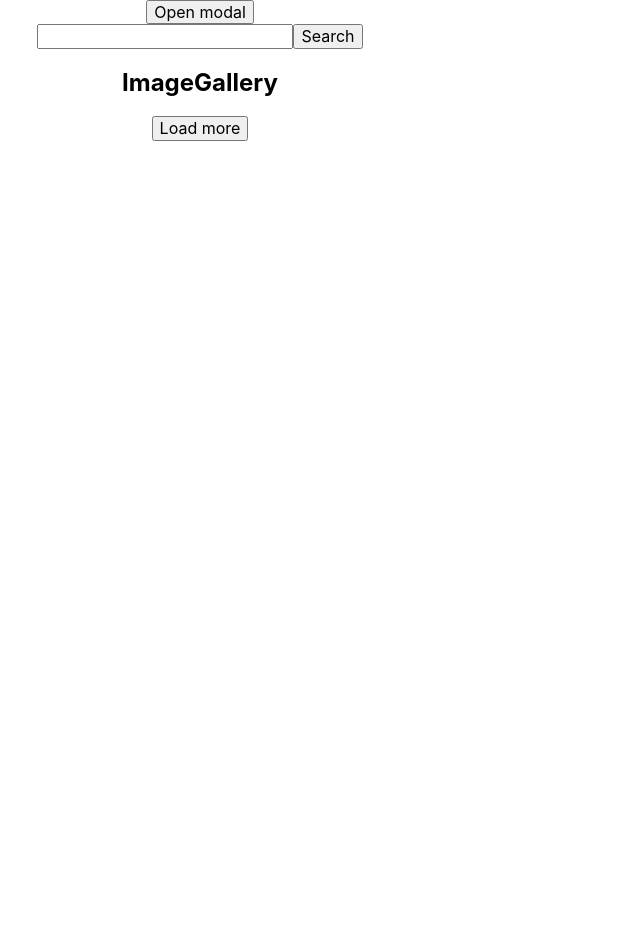
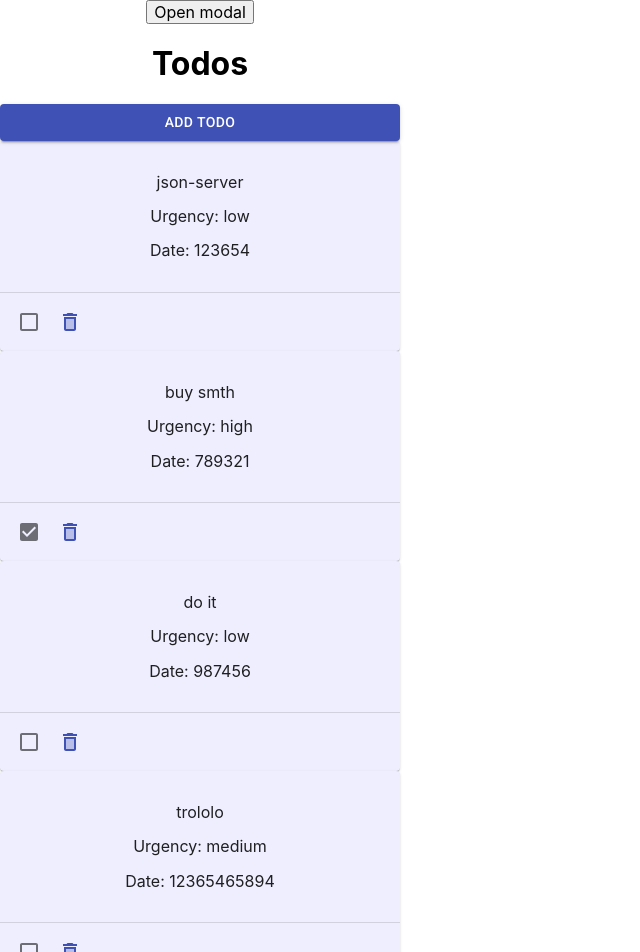
Before and after one commit to Yevheniia30/hooks, a React (Create React App) app: page / in a window 1280 px wide. Shown: the top 952 px of the page, without its empty margins (0-640 px from the left). Before the commit the page ends 800 px from the top, so only its background shows below. Built offline with nearby package versions, Linux system fonts and the light colour scheme; data requests are answered from the project's data file.

Commit message:
practice

```diff
--- a/db.json
+++ b/db.json
@@ -2,23 +2,146 @@
   "todos": [
     {
       "id": 1,
-      "text": "json-server",
+      "value": "json-server",
       "date": 123654,
+      "urgency": "low",
       "isDone": false
     },
-    [
-      {
-        "id": 2,
-        "text": "buy smth",
-        "date": 789321,
-        "isDone": true
-      }
-    ],
     {
-      "text": "do it",
+      "id": 2,
+      "value": "buy smth",
+      "date": 789321,
+      "urgency": "high",
+      "isDone": true
+    },
+    {
+      "id": 3,
+      "value": "do it",
       "date": 987456,
+      "urgency": "low",
+      "isDone": false
+    },
+    {
+      "id": 4,
+      "value": "trololo",
+      "date": 12365465894,
+      "urgency": "medium",
+      "isDone": false
+    },
+    {
+      "value": "sdfghjkl",
+      "urgency": "low",
+      "date": "2021/03/29 03:38:00",
       "isDone": false,
-      "id": 3
+      "id": 5
+    },
+    {
+      "id": 6
+    },
+    {
+      "value": "sdfghjkl",
+      "urgency": "low",
+      "date": "2021/03/29 03:43:15",
+      "isDone": false,
+      "id": 7
+    },
+    {
+      "value": "xcvbnm,",
+      "urgency": "low",
+      "date": "2021/03/29 03:48:51",
+      "isDone": false,
+      "id": 8
+    },
+    {
+      "value": "qwerty",
+      "urgency": "high",
+      "date": "2021/03/29 03:49:42",
+      "isDone": false,
+      "id": 9
+    },
+    {
+      "value": "dfghjkl",
+      "urgency": "medium",
+      "date": "2021/03/29 04:51:02",
+      "isDone": false,
+      "id": 10
+    },
+    {
+      "value": "rtyui",
+      "urgency": "high",
+      "date": "2021/03/29 04:56:36",
+      "isDone": false,
+      "id": 11
+    },
+    {
+      "id": "cXlKlsHOz",
+      "value": "tyudfghjkl",
+      "urgency": "high",
+      "date": "2021/03/29 04:58:31",
+      "isDone": false
+    },
+    {
+      "value": "fghj",
+      "urgency": "low",
+      "date": "2021/03/29 05:00:23",
+      "isDone": false,
+      "id": 12
+    },
+    {
+      "value": "dfghjkl",
+      "urgency": "low",
+      "date": "2021/03/29 05:01:08",
+      "isDone": false,
+      "id": 13
+    },
+    {
+      "value": "sdfghjkl",
+      "urgency": "low",
+      "date": "2021/03/29 05:01:29",
+      "isDone": false,
+      "id": 14
+    },
+    {
+      "value": "123",
+      "urgency": "high",
+      "date": "2021/03/29 05:04:46",
+      "isDone": false,
+      "id": 15
+    },
+    {
+      "id": "WMLbFs_eg",
+      "value": "yevheniia",
+      "urgency": "low",
+      "date": "2021/03/29 05:07:07",
+      "isDone": false
+    },
+    {
+      "id": "lPdDYcEbG",
+      "value": "min",
+      "urgency": "medium",
+      "date": "2021/03/29 05:13:52",
+      "isDone": false
+    },
+    {
+      "id": "B5ON1N8Tn",
+      "value": "anna",
+      "urgency": "high",
+      "date": "2021/03/29 05:17:20",
+      "isDone": false
+    },
+    {
+      "id": "lp_7HGyOJ",
+      "value": "hhh",
+      "urgency": "high",
+      "date": "2021/03/29 05:18:25",
+      "isDone": false
+    },
+    {
+      "id": "9qw7wd4j4",
+      "value": "nnn",
+      "urgency": "high",
+      "date": "2021/03/29 05:19:40",
+      "isDone": false
     }
   ]
 }
--- a/package.json
+++ b/package.json
@@ -19,6 +19,7 @@
     "react-dom": "^17.0.1",
     "react-jss": "^10.5.1",
     "react-scripts": "4.0.2",
+    "react-spinners": "^0.10.6",
     "shortid": "^2.2.16",
     "web-vitals": "^1.1.0"
   },
@@ -29,7 +30,7 @@
     "eject": "react-scripts eject",
     "predeploy": "npm run build",
     "deploy": "gh-pages -d build",
-    "server": "json-server --watch db.json --port 8080 --delay 10"
+    "server": "json-server --watch db.json --port 8080 --delay 3000"
   },
   "eslintConfig": {
     "extends": [
--- a/src/App.js
+++ b/src/App.js
@@ -2,12 +2,12 @@ import { Component } from 'react';
 import s from './App.module.css';
 
 // import Example from './components/Example/Example';
-// import TodosPage from './components/Todos/TodosPage';
+import TodosPage from './components/Todos/TodosPage';
 import Modal from './components/Modal/Modal';
 // import TimerPage from './components/Timer/TimerPage';
 // import ArticleList from './components/ArticleList/ArticlelIst';
 // import Clock from './components/Clock/Clock';
-import ImageGallery from './components/ImageGallery/ImageGallery';
+// import ImageGallery from './components/ImageGallery/ImageGallery';
 
 class App extends Component {
   state = {
@@ -39,10 +39,10 @@ class App extends Component {
           </Modal>
         )}
         {/* <TimerPage /> */}
-        {/* <TodosPage /> */}
+        <TodosPage />
         {/* <Clock /> */}
         {/* <ArticleList articles={this.state.articles} /> */}
-        <ImageGallery />
+        {/* <ImageGallery /> */}
       </div>
     );
   }
--- a/src/components/ImageGallery/ImageGallery.jsx
+++ b/src/components/ImageGallery/ImageGallery.jsx
@@ -1,9 +1,9 @@
 import React, { Component } from 'react';
-// import axios from 'axios';
 import ImageItem from './ImageItem';
 import SearchBar from '../SearchBar/SearchBar';
-import fetchImages from '../../services/images-api';
-import ImagesApi from '../../services/images-api';
+// import fetchImages from '../../services/images-api';
+// import fetchImgs from '../../services/images-api';
+import imagesApi from '../../services/images-api';
 
 class ImageGallery extends Component {
   state = {
@@ -12,48 +12,54 @@ class ImageGallery extends Component {
     searchQuery: '',
   };
 
-  // запрос на API нужно сделать когда state (у нас searchQuery) обновился и не равен предідущему
   componentDidUpdate(prevProps, prevState) {
     if (prevState.searchQuery !== this.state.searchQuery) {
-      fetchImages();
+      this.fetchImages();
     }
   }
 
   onChangeQuery = query => {
-    // при сабмите сохраняем значение инпута query в searchQuery
-    // при сабмите сбрасываем значение page и очищаем результаты предыдущего поиска
     this.setState({ searchQuery: query, page: 1, images: [] });
   };
 
-  //запрс на API вызывается при сабмите и при нажатии loadMore
-  // fetchImages = () => {
-  //   const { searchQuery, page } = this.state;
-  //   const key = '16825213-7fb8f93f8fb61dc742d5122ac';
-  //   axios
-  //     .get(
-  //       `https://pixabay.com/api/?q=${searchQuery}&page=${page}&key=${key}&image_type=photo&orientation=horizontal&per_page=12`,
-  //     )
-  //     .then(res => {
-  //       this.setState(prevState => ({
-  //         // распыляем массив полученных данных поверх предыдущего массива
-  //         images: [...prevState.images, ...res.data.hits],
-  //         page: prevState.page + 1,
-  //       }));
-  //     });
-  // };
+  fetchImages = () => {
+    const { page, searchQuery } = this.state;
+
+    const options = {
+      page,
+      searchQuery,
+    };
+
+    imagesApi.fetchImages(options).then(images => {
+      this.setState(prevState => ({
+        images: [...prevState.images, ...images],
+        page: prevState.page + 1,
+      }));
+      // плавный скролл стр когда приходит новые изображения
+      window.scrollTo({
+        top: document.documentElement.scrollHeight,
+        behavior: 'smooth',
+      });
+    });
+  };
 
   render() {
-    const images = this.state.images;
+    const { images } = this.state;
     return (
       <div>
         <SearchBar onSubmit={this.onChangeQuery} />
-        <h2>ImageGallery</h2>
         <ul>
-          {images.map(({ id, webformatURL, tags }) => (
-            <ImageItem key={id} webformatURL={webformatURL} tags={tags} />
+          {images.map(({ id, webformatURL, tags, largeImageURL }) => (
+            <ImageItem
+              key={id}
+              webformatURL={webformatURL}
+              tags={tags}
+              largeImageURL={largeImageURL}
+              // onImgClick={onImgClick}
+            />
           ))}
         </ul>
-        <button type="button" onClick={fetchImages}>
+        <button type="button" onClick={this.fetchImages}>
           Load more
         </button>
       </div>
--- a/src/components/SearchBar/SearchBar.jsx
+++ b/src/components/SearchBar/SearchBar.jsx
@@ -13,7 +13,6 @@ class SearchBar extends Component {
   // сабмит формы
   handleSubmit = e => {
     e.preventDefault();
-    console.log(this.state);
     this.props.onSubmit(this.state.query);
 
     this.setState({ query: '' });
--- a/src/components/Todos/TodosList.jsx
+++ b/src/components/Todos/TodosList.jsx
@@ -1,5 +1,6 @@
 import TodoItem from './TodoItem';
 import { makeStyles } from '@material-ui/core/styles';
+
 // import cat from '../../images/cat.jpg';
 
 const useStyles = makeStyles({
--- a/src/components/Todos/TodosPage.jsx
+++ b/src/components/Todos/TodosPage.jsx
@@ -1,16 +1,29 @@
 import { useState, useEffect } from 'react';
+import ClipLoader from 'react-spinners/ClipLoader';
+
+// import axios from 'axios';
 import TodosInputForm from './TodosInputForm';
 import TodosList from './TodosList';
+import todosApi from '../../services/todos-api';
+import todosApiAdd from '../../services/todos-api';
 
 const TodosPage = () => {
   const [todos, setTodos] = useState([]);
+  const [isLoading, setIsloading] = useState(false);
 
   // добавление тодо в массив (кроме тех которые уже там есть)
   const handleSubmit = todo => {
     if (todos.find(({ value }) => value === todo.value)) {
       alert(`${todo.value} is already in list`);
     }
-    setTodos(prevstate => [todo, ...prevstate]);
+
+    setIsloading(true);
+
+    todosApiAdd
+      .addTodo(todo)
+      .then(todo => setTodos(prevstate => [todo, ...prevstate]))
+      .catch(error => console.log(error.msg))
+      .finally(() => setIsloading(false));
   };
 
   // удаление тодо из массива
@@ -32,8 +45,15 @@ const TodosPage = () => {
   };
 
   // cохраняем данные из локалсторейдж (аналог didMount)
+  // также запрос на апи
   useEffect(() => {
     // setTodos(JSON.parse(localStorage.getItem('todos')));
+    setIsloading(true);
+    todosApi
+      .fetchTodos()
+      .then(todos => setTodos(todos))
+      .catch(error => console.log(error.msg))
+      .finally(() => setIsloading(false));
   }, []);
 
   // запишем тодо в локалсторейдж (аналог didUpdate)
@@ -45,6 +65,7 @@ const TodosPage = () => {
     <div className="todos">
       <h1>Todos</h1>
       <TodosInputForm onSubmit={handleSubmit} />
+      {isLoading && <ClipLoader />}
       <TodosList
         todos={todos}
         onDelete={handleDeleteTodo}
--- a/src/services/images-api.js
+++ b/src/services/images-api.js
@@ -1,13 +1,14 @@
 import axios from 'axios';
 
-const fetchImages = () => {
-  const { searchQuery, page } = this.state;
-  const key = '16825213-7fb8f93f8fb61dc742d5122ac';
-  axios
+axios.defaults.baseURL = 'https://pixabay.com/api';
+const key = '16825213-7fb8f93f8fb61dc742d5122ac';
+
+const fetchImages = ({ searchQuery = '', page = 1 }) => {
+  return axios
     .get(
-      `https://pixabay.com/api/?q=${searchQuery}&page=${page}&key=${key}&image_type=photo&orientation=horizontal&per_page=12`,
+      `/?q=${searchQuery}&page=${page}&key=${key}&image_type=photo&orientation=horizontal&per_page=12`,
     )
-    .then(res => res.data);
+    .then(({ data }) => data.hits);
 };
 
 export default { fetchImages };
--- /dev/null
+++ b/src/services/todos-api.js
@@ -0,0 +1,10 @@
+import axios from 'axios';
+
+const fetchTodos = () => {
+  return axios.get('http://localhost:8080/todos/').then(({ data }) => data);
+};
+
+const addTodo = payLoad =>
+  axios.post('http://localhost:8080/todos/', payLoad).then(({ data }) => data);
+
+export default { fetchTodos, addTodo };
```
Also changed, not shown: db-1616971702713.json (added, +32 -0 lines), db-1616971818690.json (added, +32 -0 lines), db-1616973106360.json (added, +32 -0 lines), 1 other file (tests, documents, lock files or other folders).
